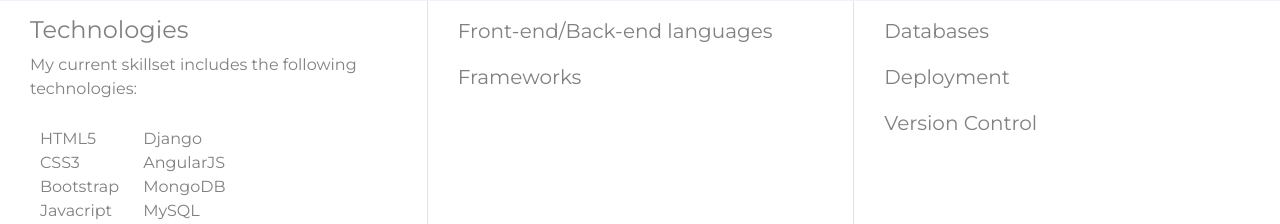
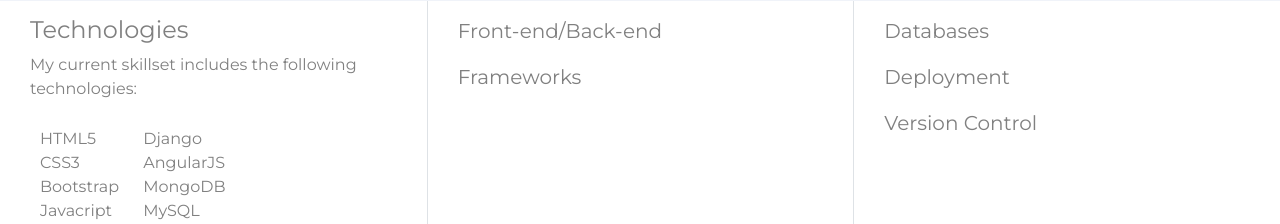
Before and after one commit to lcolsant/Portfolio, a Flask app: page / in a window 1280 px wide. Shown: the part 952-1176 px from the top of the page. Run offline with Flask 2, Linux system fonts and the light colour scheme; some libraries are stand-ins or nearby versions.

Commit message:
updating technologies

```diff
--- a/templates/index.html
+++ b/templates/index.html
@@ -138,7 +138,7 @@
                     </div>
                     <div class="col-sm-4 col-12 tech-icon border-left">
                         <div class="technology-row">
-                            <span id="tech-headers"><p>Front-end/Back-end languages</p></span>
+                            <span id="tech-headers"><p>Front-end/Back-end</p></span>
                             <i class="devicon-html5-plain colored"></i>
                             <i class="devicon-css3-plain colored"></i>
                             <i class="devicon-bootstrap-plain colored"></i>
```
